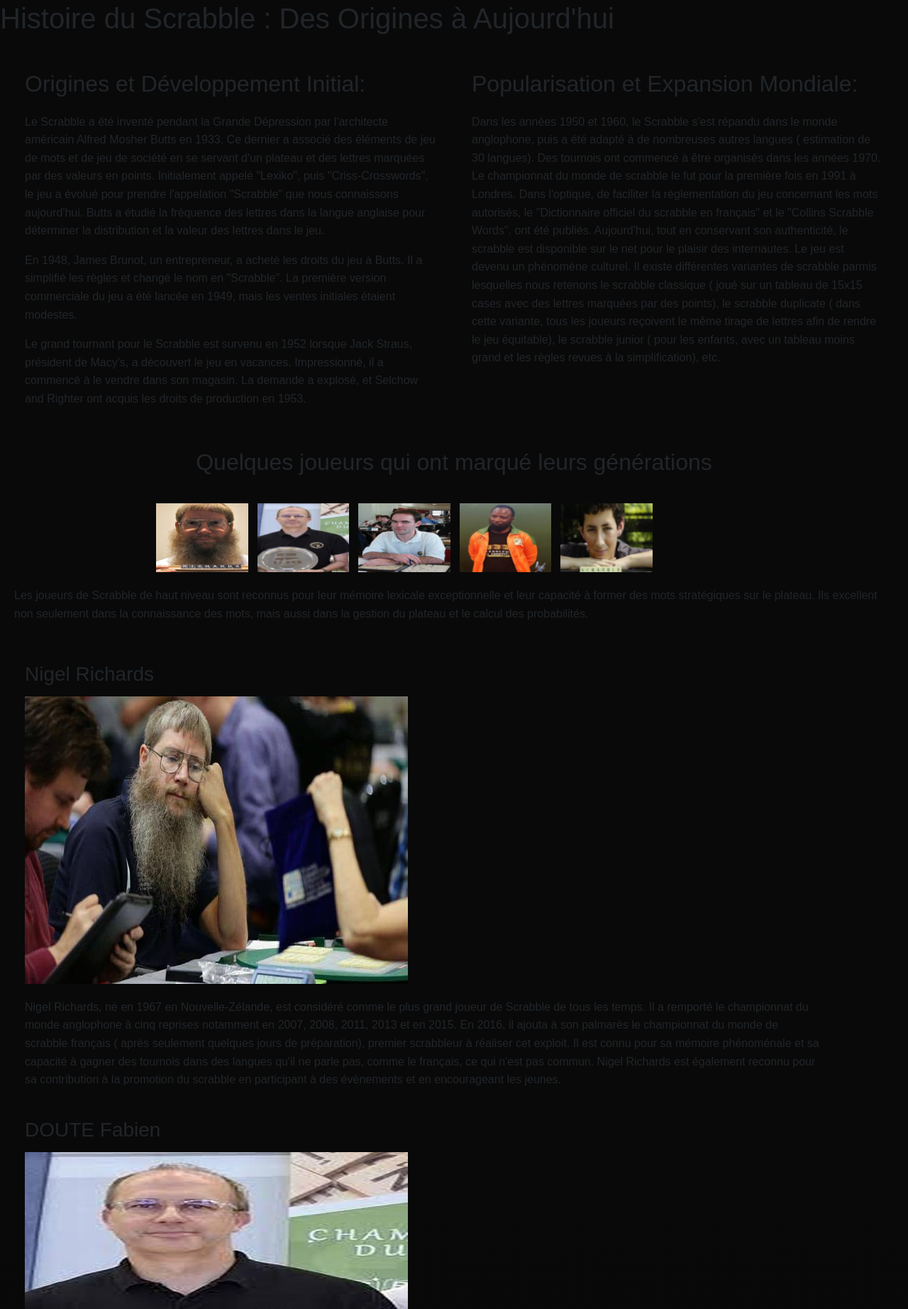
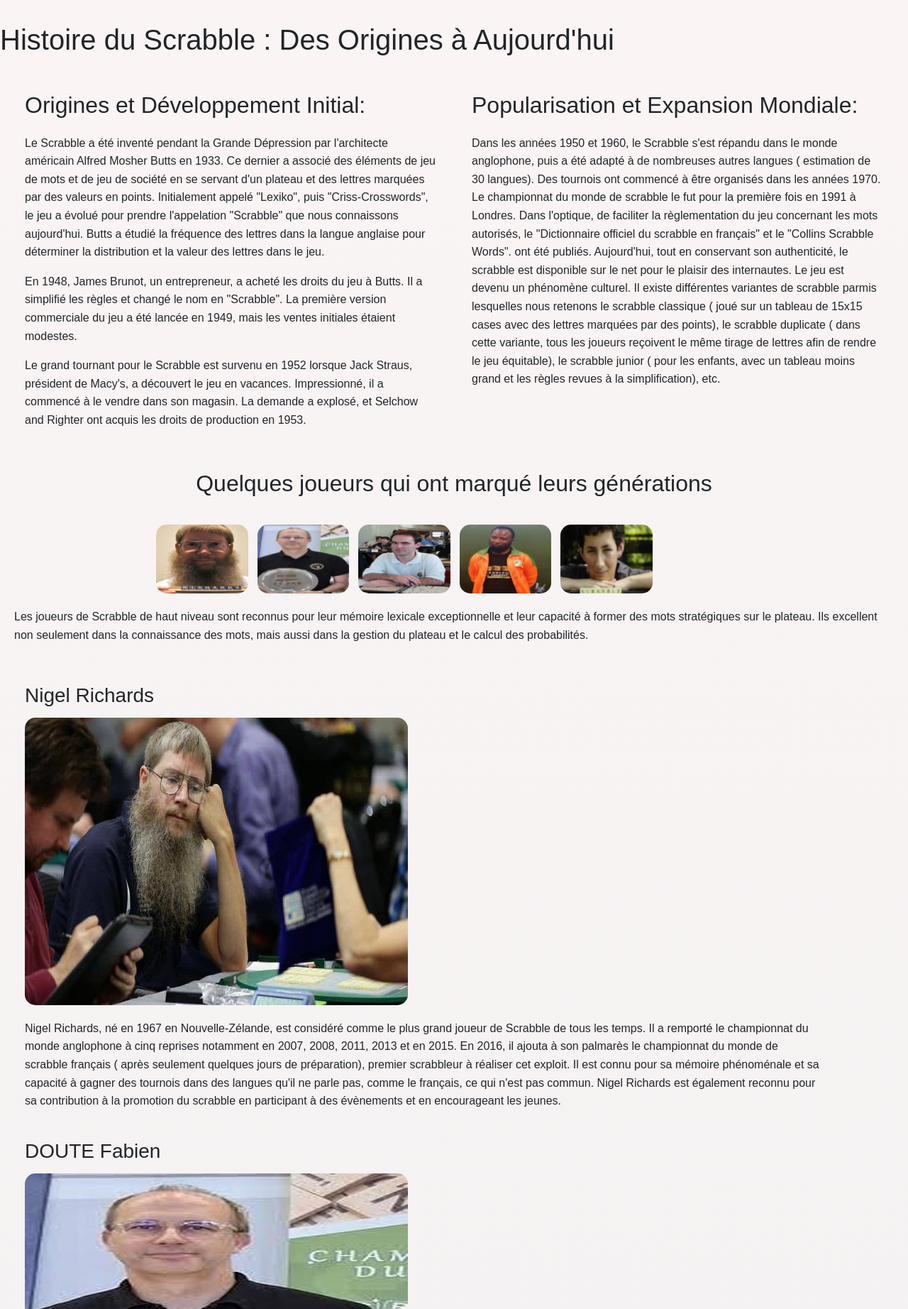
Before and after one commit to falcon25006/baord_gamers, a PHP site: page /scrable_history.html in a window 1280 px wide. Shown: the part 76-1920 px from the top of the page at 71% size. Run offline with PHP 8.4, Linux system fonts and the light colour scheme.

Commit message:
restoration

```diff
--- a/index.css
+++ b/index.css
@@ -1,6 +1,6 @@
 body
 {
-    background-color:rgb(28,7,47);
+    background-color:rgb(28, 7, 47);
     color:#ffffff;
 }
 .accueil
--- a/scrabble.html
+++ b/scrabble.html
@@ -49,7 +49,7 @@
     <div class="histoire">
         <p>Aujourd'hui, le Scrabble continue d'évoluer avec l'ère numérique. Des applications mobiles et des versions en ligne ont rendu le jeu plus accessible que jamais, permettant aux joueurs du monde entier de s'affronter. Les tournois en ligne et les compétitions internationales maintiennent l'intérêt pour ce jeu classique, qui reste un défi intellectuel et linguistique apprécié par des millions de personnes.</p>
     </div>
-      <script>
+    <script>
         function showPopup() {
           Swal.fire({
             title: "EPO CHESS TOURNAMENT",
--- a/scrable_history.html
+++ b/scrable_history.html
@@ -8,7 +8,7 @@
     <link rel="stylesheet" href="style.css">
 </head>
 <body>
- <div style="background-color:rgba(0, 0, 0, 0.963)">
+ <div >
          <!-- ajout de la navbar -->
          <div id="navbar-placeholder"></div>
 
@@ -20,7 +20,7 @@
              });
          </script>
          <!-- fin -->
-    <div class="head" style="margin-top: 70px"><!-- la div c'est pour éviter de cacher le haut du site prière d'écrire la suite du code à l'intérieur-->
+    <div class="head" style="margin-top: 100px"><!-- la div c'est pour éviter de cacher le haut du site prière d'écrire la suite du code à l'intérieur-->
       <h1>Histoire du Scrabble : Des Origines à Aujourd'hui</h1>
 
      <div class="histoire">
--- a/style.css
+++ b/style.css
@@ -1,7 +1,7 @@
 /* Styles de base */
 body, html {
     font-family: Arial, Helvetica, sans-serif;
-    background-image: linear-gradient(to top, #e9eef3 0%, hsl(0, 41%, 97%) 100%);
+    background-image: linear-gradient(to top, #eef0f1 0%, hsl(0, 41%, 97%) 100%);
     margin: 0;
     padding: 0;
     width: 100%;
@@ -36,7 +36,7 @@ p,h1,h2,h3,h4,h5 {
     line-height: 1.6; /* Ajuster la hauteur de ligne pour améliorer la lisibilité */
 
   }
- Styles pour les images
+ /*Styles pour les images */
 img {
     max-width: 100%;
     height: auto;
@@ -51,13 +51,13 @@ img {
     margin: 20px 0;
 }
 
-/*
+
 .container img {
     width: calc(25% - 10px);
     height: calc(50% - 10px);
     max-width: 150px;
     transition: all ease-in-out 0.3s;}
-*/
+
 
 .container1 {
     display: flex;
@@ -67,13 +67,13 @@ img {
     margin: 20px 0;
 }
 
-/*
+
 
 .container img:hover {
 
     transform: scale(2.2);
 }
-*/
+
 /* Media queries pour la mise en page responsive */
 @media screen and (min-width: 768px) {
     .histoire1, .histoire2 {
```
